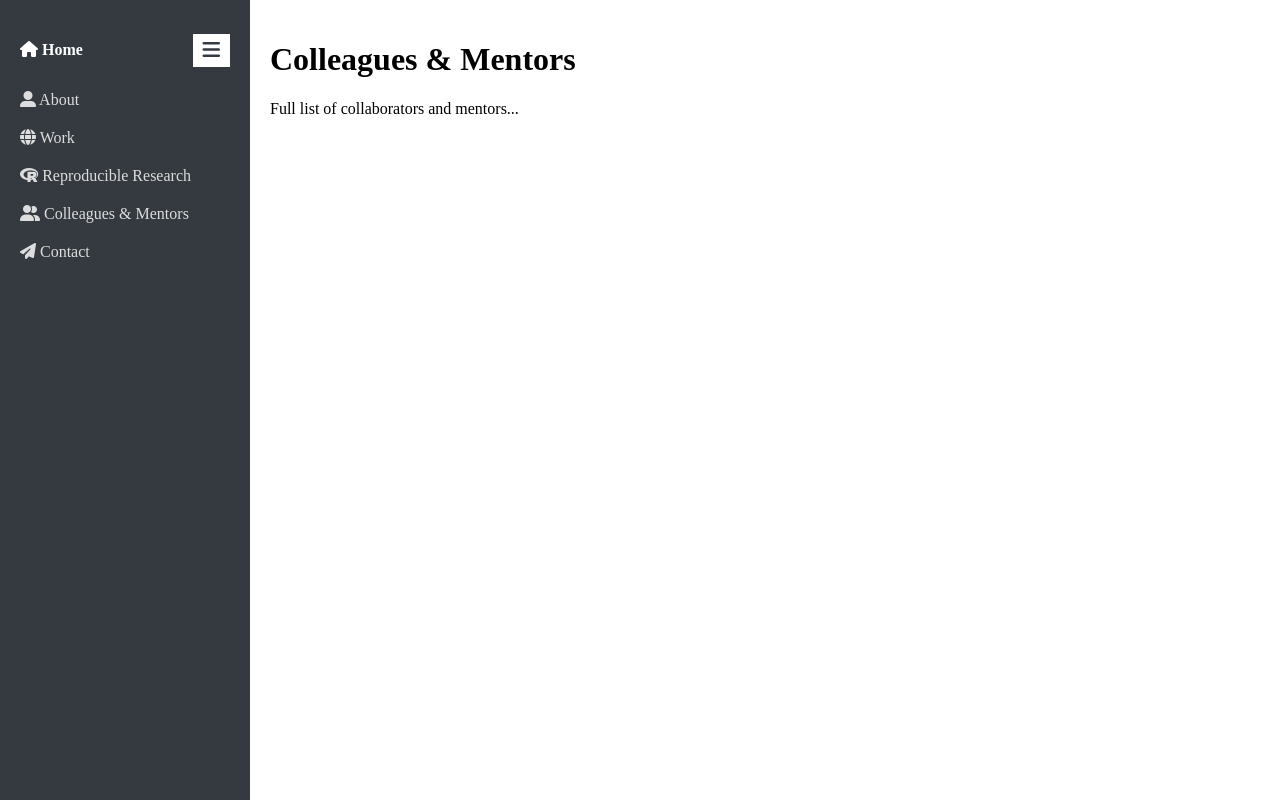
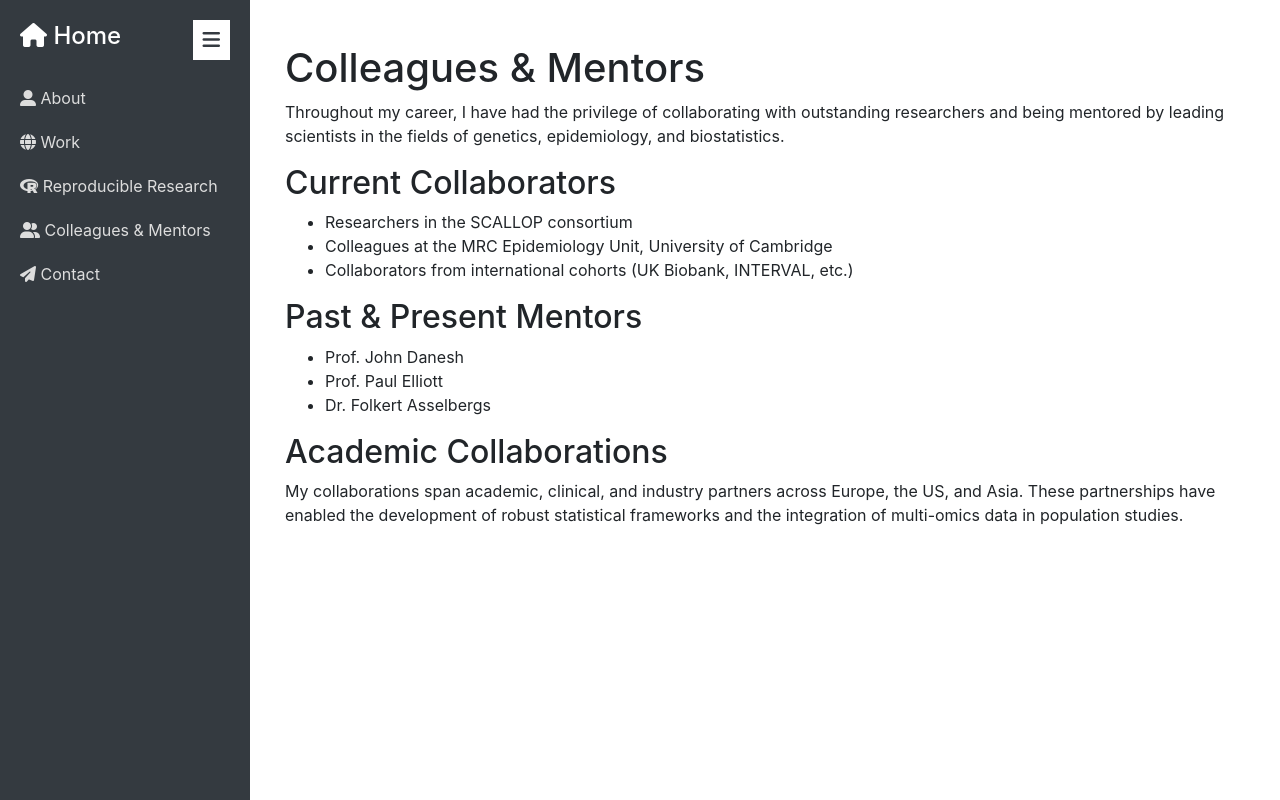
Before and after one commit to jinghuazhao/srcf, a plain HTML site: page colleagues.html in a window 1280 px wide. Drawn offline with nearby package versions, Linux system fonts and the light colour scheme.

Commit message:
Add colleagues.html

```diff
--- a/colleagues.html
+++ b/colleagues.html
@@ -3,7 +3,11 @@
 <head>
   <meta charset="utf-8">
   <title>Colleagues & Mentors – Jing Hua Zhao</title>
-  <meta name="viewport" content="width=device-width, initial-scale=1" />
+  <meta name="viewport" content="width=device-width, initial-scale=1">
+  <meta http-equiv="X-UA-Compatible" content="IE=edge" />
+  <link rel="stylesheet" href="https://stackpath.bootstrapcdn.com/bootstrap/4.3.1/css/bootstrap.min.css"
+        integrity="sha384-ggOyR0iXCbMQv3Xipma34MD+dH/1fQ784/j6cY/iJTQUOhcWr7x9JvoRxT2MZw1T"
+        crossorigin="anonymous">
   <link rel="stylesheet" href="style.css">
   <script src="https://kit.fontawesome.com/a9d4c9e5c3.js" crossorigin="anonymous"></script>
 </head>
@@ -11,8 +15,34 @@
   <div class="wrapper">
     <div id="template-header"></div>
     <div id="content">
-      <h1>Colleagues & Mentors</h1>
-      <p>Full list of collaborators and mentors...</p>
+      <section class="container mt-4">
+        <h1>Colleagues & Mentors</h1>
+        <p>
+          Throughout my career, I have had the privilege of collaborating with outstanding researchers and being
+          mentored by leading scientists in the fields of genetics, epidemiology, and biostatistics.
+        </p>
+
+        <h2>Current Collaborators</h2>
+        <ul>
+          <li>Researchers in the SCALLOP consortium</li>
+          <li>Colleagues at the MRC Epidemiology Unit, University of Cambridge</li>
+          <li>Collaborators from international cohorts (UK Biobank, INTERVAL, etc.)</li>
+        </ul>
+
+        <h2>Past & Present Mentors</h2>
+        <ul>
+          <li>Prof. John Danesh</li>
+          <li>Prof. Paul Elliott</li>
+          <li>Dr. Folkert Asselbergs</li>
+        </ul>
+
+        <h2>Academic Collaborations</h2>
+        <p>
+          My collaborations span academic, clinical, and industry partners across Europe, the US, and Asia.
+          These partnerships have enabled the development of robust statistical frameworks and the integration
+          of multi-omics data in population studies.
+        </p>
+      </section>
     </div>
   </div>
 
@@ -30,6 +60,7 @@
           sidebarToggle.addEventListener('click', () => {
             sidebar.classList.toggle('active');
             content.classList.toggle('active');
+            sidebarToggle.classList.toggle('collapsed');
           });
         }
       });
```
